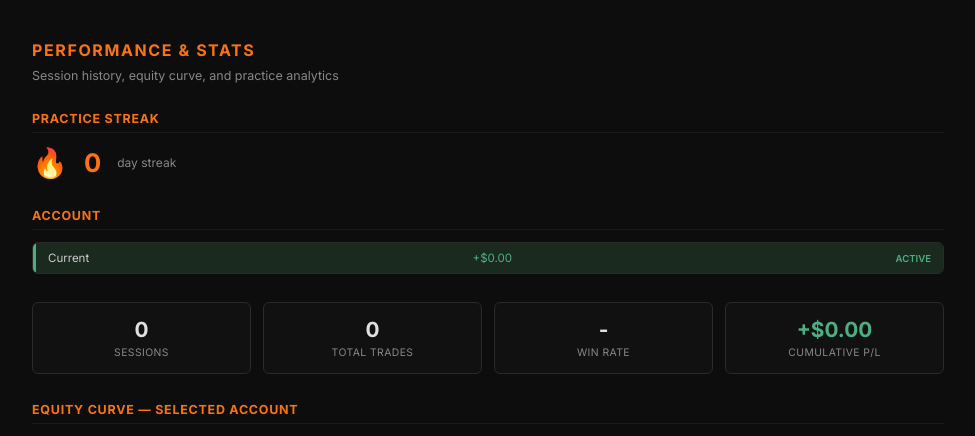
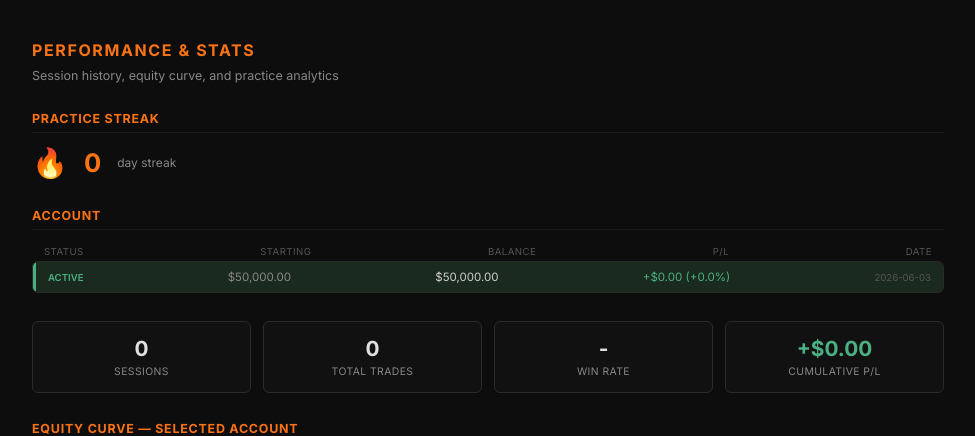
Before and after one commit to dvln811/PatternFoundry, a Flask app: page /stats in a window 1280 px wide. Shown: the part 48-484 px from the top of the page, without its empty margins (152-1127 px from the left). Run offline with Flask 3, Linux system fonts and the light colour scheme; data comes from the database, SQL or seed files in the repository; data that the repository does not hold is empty.

Commit message:
Stats account list: show starting balance, current balance, P/L %, date

```diff
--- a/templates/stats.html
+++ b/templates/stats.html
@@ -85,6 +85,9 @@ h1{color:#f97316;font-size:1rem;text-transform:uppercase;letter-spacing:.1em;mar
 <!-- Account Selector -->
 <div class="section">
   <h2>Account</h2>
+  <div style="display:flex;justify-content:space-between;padding:4px 12px;font-size:.6rem;color:#555;text-transform:uppercase;letter-spacing:.05em">
+    <span>Status</span><span>Starting</span><span>Balance</span><span>P/L</span><span>Date</span>
+  </div>
   <div class="acct-list" id="acct-list"><div style="padding:10px;color:#555;font-size:.72rem">Loading...</div></div>
   <button class="btn btn-purge" id="btn-purge" onclick="purgeArchived()" style="margin-top:8px;display:none">Purge All Archived</button>
 </div>
@@ -179,11 +182,15 @@ function renderAccountList(accounts) {
   el.innerHTML = accounts.map(a => {
     const pnl = a.balance - a.starting;
     const color = pnl >= 0 ? '#4caf82' : '#e05c5c';
+    const pct = a.starting > 0 ? ((pnl / a.starting) * 100).toFixed(1) : '0.0';
     const statusTag = a.status === 'active' ? '<span style="color:#4caf82;font-size:.6rem;font-weight:600">ACTIVE</span>' : '<span style="color:#555;font-size:.6rem">archived</span>';
+    const dateStr = a.date ? a.date.slice(0, 10) : '-';
     return `<div class="acct-item" data-id="${a.id}" onclick="selectAccount(${a.id})">
-      <span style="color:#ccc">${a.label}</span>
-      <span style="color:${color}">${pnl>=0?'+':''}$${pnl.toFixed(2)}</span>
       ${statusTag}
+      <span style="color:#888">$${a.starting.toLocaleString(undefined,{minimumFractionDigits:2,maximumFractionDigits:2})}</span>
+      <span style="color:#ccc">$${a.balance.toLocaleString(undefined,{minimumFractionDigits:2,maximumFractionDigits:2})}</span>
+      <span style="color:${color}">${pnl>=0?'+':''}$${Math.abs(pnl).toFixed(2)} (${pnl>=0?'+':''}${pct}%)</span>
+      <span style="color:#555;font-size:.6rem">${dateStr}</span>
     </div>`;
   }).join('');
 }
```
